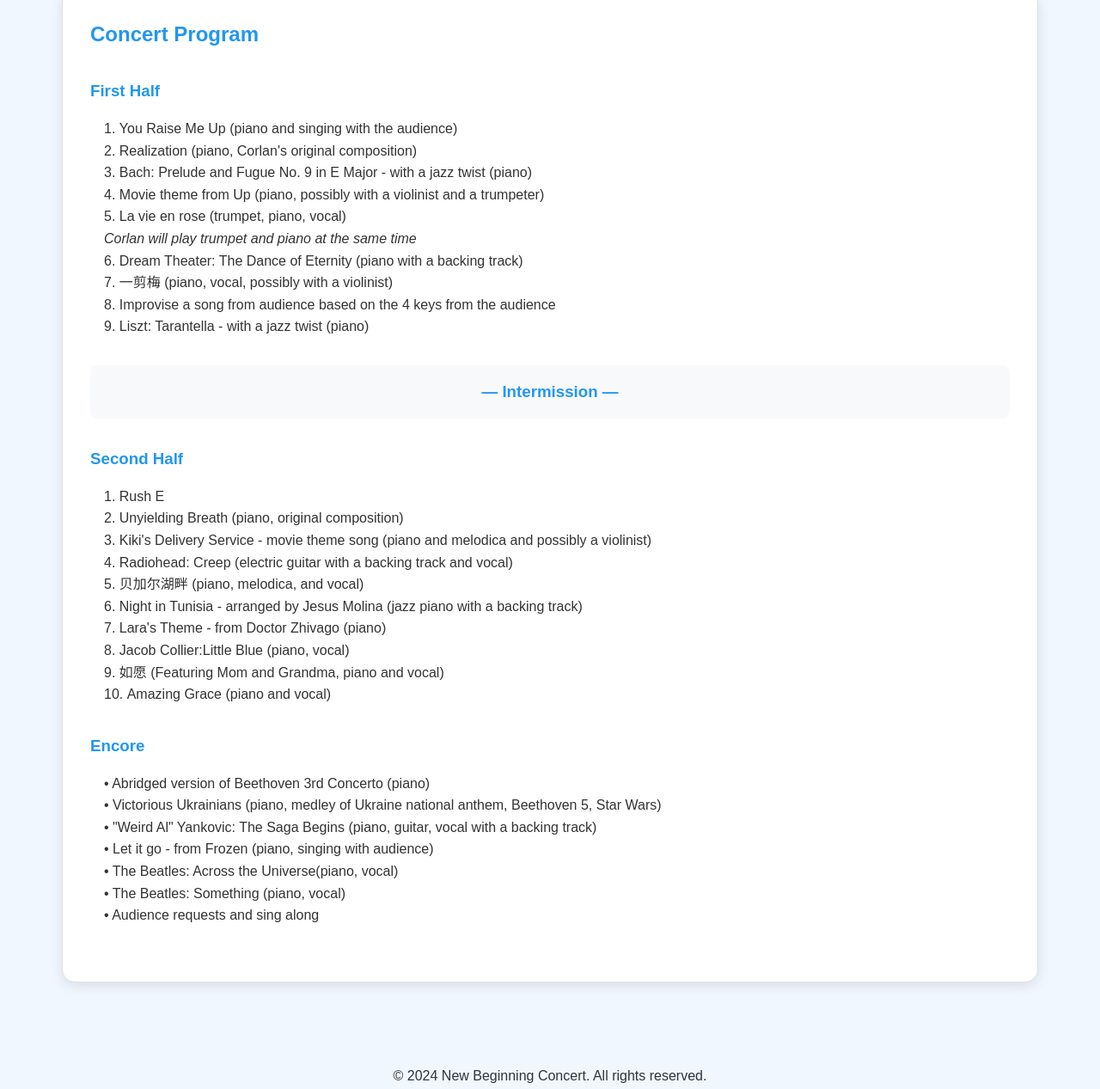
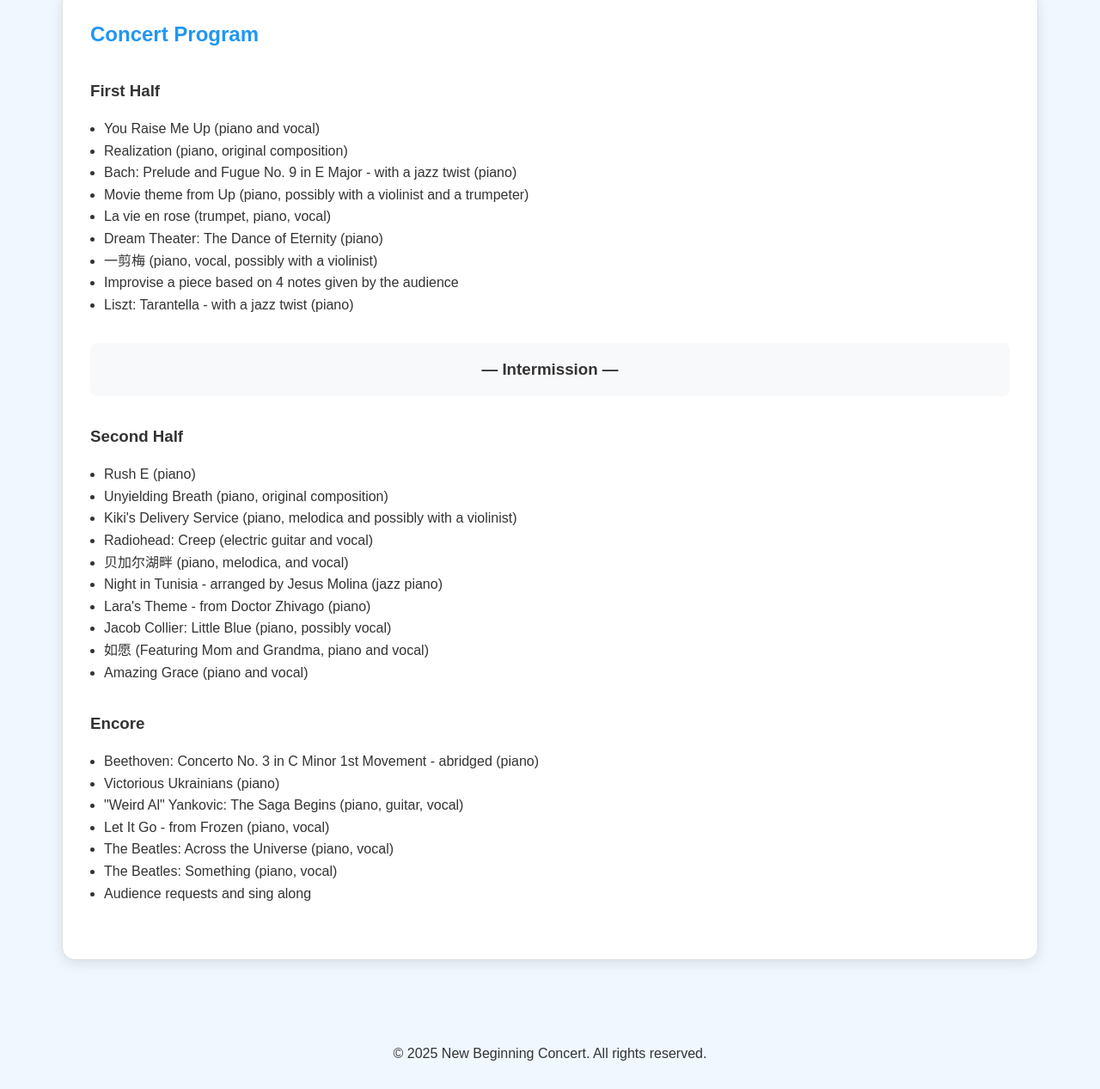
Before and after one commit to corlan-costello/corlan-costello.github.io, a plain HTML site: page new-beginning.html in a window 1280 px wide. Shown: the part 1519-2786 px from the top of the page at 86% size. Drawn offline with Linux system fonts and the light colour scheme.

Commit message:
just a few style cleanups

```diff
--- a/new-beginning.html
+++ b/new-beginning.html
@@ -149,8 +149,8 @@
 <body>
     <header>
         <div class="container">
-            <h1>🎓🎶 The New Beginning Concert</h1>
-            <p>Corlan Costello's High School Graduation Concert</p>
+            <h1>The New Beginning Concert </h1>
+            <p>🎓  Corlan Costello's High School Graduation Concert 🎶</p>
         </div>
     </header>
 
@@ -174,8 +174,8 @@
                 <p>👨‍👩‍👧 Featuring special moments with my mom and grandma,
                     audience improvisation, and plenty of surprises.</p>
 
-                <p>Let’s make music together and welcome a new beginning.
-                    Hope to see you there! 💫</p>
+                <p>💫 Let’s make music together and welcome a new beginning.
+                    Hope to see you there!</p>
             </div>
         </section>
 
@@ -204,47 +204,47 @@
         <section class="concert-info">
             <h2>Concert Program</h2>
             <div style="margin: 2rem 0;">
-                <h3 style="color: #2196F3; margin-bottom: 1rem;">First Half</h3>
-                <ol style="list-style-position: inside; margin-left: 1rem;">
-                    <li>You Raise Me Up (piano and singing with the audience)</li>
-                    <li>Realization (piano, Corlan's original composition)</li>
+                <h3 style="margin-bottom: 1rem;">First Half</h3>
+                <ul style="margin-left: 1rem;">
+                    <li>You Raise Me Up (piano and vocal)</li>
+                    <li>Realization (piano, original composition)</li>
                     <li>Bach: Prelude and Fugue No. 9 in E Major - with a jazz twist (piano)</li>
                     <li>Movie theme from Up (piano, possibly with a violinist and a trumpeter)</li>
-                    <li>La vie en rose (trumpet, piano, vocal)<br><em>Corlan will play trumpet and piano at the same time</em></li>
-                    <li>Dream Theater: The Dance of Eternity (piano with a backing track)</li>
+                    <li>La vie en rose (trumpet, piano, vocal)</li>
+                    <li>Dream Theater: The Dance of Eternity (piano)</li>
                     <li>一剪梅 (piano, vocal, possibly with a violinist)</li>
-                    <li>Improvise a song from audience based on the 4 keys from the audience</li>
+                    <li>Improvise a piece based on 4 notes given by the audience</li>
                     <li>Liszt: Tarantella - with a jazz twist (piano)</li>
-                </ol>
+                </ul>
 
                 <div style="text-align: center; margin: 2rem 0; padding: 1rem; background: #f8f9fa; border-radius: 8px;">
-                    <h3 style="color: #2196F3;">— Intermission —</h3>
+                    <h3>— Intermission —</h3>
                 </div>
 
-                <h3 style="color: #2196F3; margin-bottom: 1rem;">Second Half</h3>
-                <ol style="list-style-position: inside; margin-left: 1rem; counter-reset: item 9;">
-                    <li>Rush E</li>
+                <h3 style="margin-bottom: 1rem;">Second Half</h3>
+                <ul style="margin-left: 1rem; counter-reset: item 9;">
+                    <li>Rush E (piano)</li>
                     <li>Unyielding Breath (piano, original composition)</li>
-                    <li>Kiki's Delivery Service - movie theme song (piano and melodica and possibly a violinist)</li>
-                    <li>Radiohead: Creep (electric guitar with a backing track and vocal)</li>
+                    <li>Kiki's Delivery Service (piano, melodica and possibly with a violinist)</li>
+                    <li>Radiohead: Creep (electric guitar and vocal)</li>
                     <li>贝加尔湖畔 (piano, melodica, and vocal)</li>
-                    <li>Night in Tunisia - arranged by Jesus Molina (jazz piano with a backing track)</li>
+                    <li>Night in Tunisia - arranged by Jesus Molina (jazz piano)</li>
                     <li>Lara's Theme - from Doctor Zhivago (piano)</li>
-                    <li>Jacob Collier:Little Blue (piano, vocal)</li>
+                    <li>Jacob Collier: Little Blue (piano, possibly vocal)</li>
                     <li>如愿 (Featuring Mom and Grandma, piano and vocal)</li>
                     <li>Amazing Grace (piano and vocal)</li>
-                </ol>
+                </ul>
 
                 <div style="margin-top: 2rem;">
-                    <h3 style="color: #2196F3; margin-bottom: 1rem;">Encore</h3>
-                    <ul style="list-style-type: none; margin-left: 1rem;">
-                        <li>• Abridged version of Beethoven 3rd Concerto (piano)</li>
-                        <li>• Victorious Ukrainians (piano, medley of Ukraine national anthem, Beethoven 5, Star Wars)</li>
-                        <li>• "Weird Al" Yankovic: The Saga Begins (piano, guitar, vocal with a backing track)</li>
-                        <li>• Let it go - from Frozen (piano, singing with audience)</li>
-                        <li>• The Beatles: Across the Universe(piano, vocal)</li>
-                        <li>• The Beatles: Something (piano, vocal)</li>
-                        <li>• Audience requests and sing along</li>
+                    <h3 style="margin-bottom: 1rem;">Encore</h3>
+                    <ul style="margin-left: 1rem;">
+                        <li>Beethoven: Concerto No. 3 in C Minor 1st Movement - abridged (piano)</li>
+                        <li>Victorious Ukrainians (piano)</li>
+                        <li>"Weird Al" Yankovic: The Saga Begins (piano, guitar, vocal)</li>
+                        <li>Let It Go - from Frozen (piano, vocal)</li>
+                        <li>The Beatles: Across the Universe (piano, vocal)</li>
+                        <li>The Beatles: Something (piano, vocal)</li>
+                        <li>Audience requests and sing along</li>
                     </ul>
                 </div>
             </div>
@@ -252,7 +252,7 @@
     </main>
 
     <footer class="container" style="text-align: center; padding: 2rem 0;">
-        <p>&copy; 2024 New Beginning Concert. All rights reserved.</p>
+        <p>&copy; 2025 New Beginning Concert. All rights reserved.</p>
     </footer>
 </body>
 </html>
```
